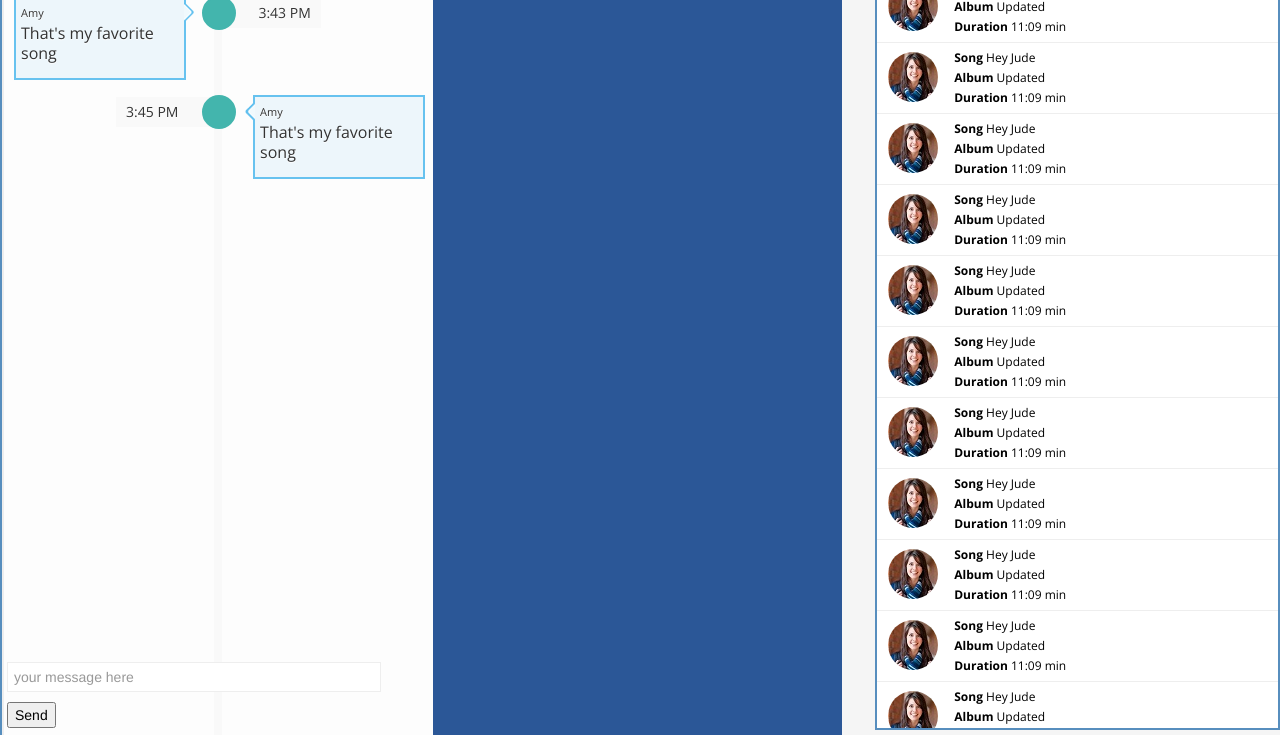
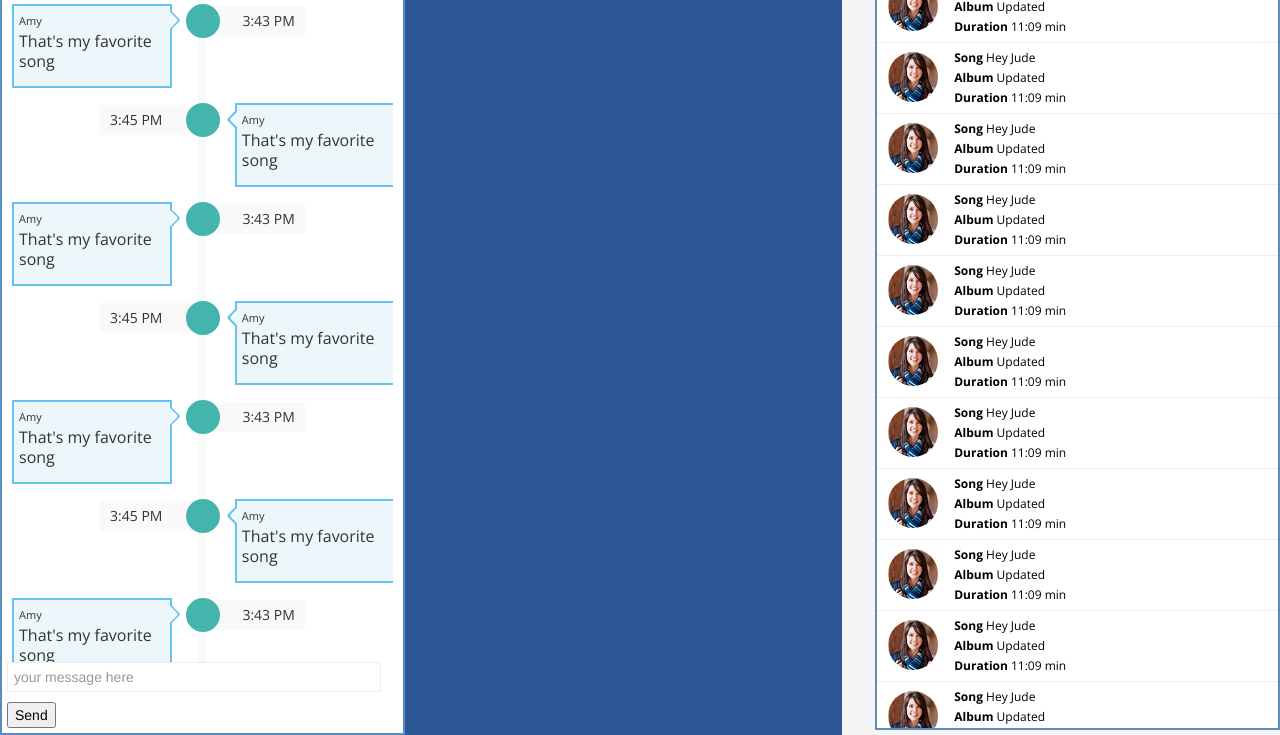
Before and after one commit to kaushikSarma/hackshetra-music-front-end, a website: page user/index.html in a window 1280 px wide. Shown: the part 65-800 px from the top of the page. Drawn offline with nearby package versions, Linux system fonts and the light colour scheme.

Commit message:
Chat box UI and Songs Playlist UI

```diff
--- a/resources/styl/UI.css
+++ b/resources/styl/UI.css
@@ -64,6 +64,7 @@ body{
     width: 400px;
     margin: 0!important;
     height: 100vh;
+    overflow: hidden;
 }
 .display{
     margin: 0!important;
@@ -78,12 +79,16 @@ body{
 .chat-box > form > input{
     width: 360px;
 }
-.chat-box > .dark{
+.chat-box > .chats{
     left: 0;
-    z-index: -1;
-    height: 70vh;
+    height: 90vh !important;
     padding-left: 10px;
     padding-right: 10px;
+}
+.chat-box > .chats > .timeline{
+    height: 84vh;
+    overflow-x: hidden;
+    overflow-y: scroll;
 }
 @media (max-width: 767px) {
     .playlist{
--- a/user/index.html
+++ b/user/index.html
@@ -19,9 +19,137 @@
     <div class="container-fluid-full">
         <div class="row-fluid">
             <div class="chat-box box span4">
-                <div class="dark">
+                <div class="chats">
                     <h1>Whats on your mind?</h1>
                     <div class="timeline">
+                        <div class="timeslot" style="height: 94px;">
+                            <div class="task">
+					    		<span>
+									<span class="type">Amy</span>
+									<span class="details">
+										That's my favorite song
+									</span>
+								</span>
+                                <div class="arrow"></div>
+                            </div>
+                            <div class="icon green">
+                            </div>
+                            <div class="time">
+                                3:43 PM
+                            </div>
+                        </div>
+                        <div class="timeslot alt" style="height: 94px;">
+                            <div class="task">
+					    		<span>
+									<span class="type">Amy</span>
+									<span class="details">
+										That's my favorite song
+									</span>
+								</span>
+                                <div class="arrow"></div>
+                            </div>
+                            <div class="icon green">
+                            </div>
+                            <div class="time">
+                                3:45 PM
+                            </div>
+                        </div>
+                        <div class="timeslot" style="height: 94px;">
+                            <div class="task">
+					    		<span>
+									<span class="type">Amy</span>
+									<span class="details">
+										That's my favorite song
+									</span>
+								</span>
+                                <div class="arrow"></div>
+                            </div>
+                            <div class="icon green">
+                            </div>
+                            <div class="time">
+                                3:43 PM
+                            </div>
+                        </div>
+                        <div class="timeslot alt" style="height: 94px;">
+                            <div class="task">
+					    		<span>
+									<span class="type">Amy</span>
+									<span class="details">
+										That's my favorite song
+									</span>
+								</span>
+                                <div class="arrow"></div>
+                            </div>
+                            <div class="icon green">
+                            </div>
+                            <div class="time">
+                                3:45 PM
+                            </div>
+                        </div>
+                        <div class="timeslot" style="height: 94px;">
+                            <div class="task">
+					    		<span>
+									<span class="type">Amy</span>
+									<span class="details">
+										That's my favorite song
+									</span>
+								</span>
+                                <div class="arrow"></div>
+                            </div>
+                            <div class="icon green">
+                            </div>
+                            <div class="time">
+                                3:43 PM
+                            </div>
+                        </div>
+                        <div class="timeslot alt" style="height: 94px;">
+                            <div class="task">
+					    		<span>
+									<span class="type">Amy</span>
+									<span class="details">
+										That's my favorite song
+									</span>
+								</span>
+                                <div class="arrow"></div>
+                            </div>
+                            <div class="icon green">
+                            </div>
+                            <div class="time">
+                                3:45 PM
+                            </div>
+                        </div>
+                        <div class="timeslot" style="height: 94px;">
+                            <div class="task">
+					    		<span>
+									<span class="type">Amy</span>
+									<span class="details">
+										That's my favorite song
+									</span>
+								</span>
+                                <div class="arrow"></div>
+                            </div>
+                            <div class="icon green">
+                            </div>
+                            <div class="time">
+                                3:43 PM
+                            </div>
+                        </div>
+                        <div class="timeslot alt" style="height: 94px;">
+                            <div class="task">
+					    		<span>
+									<span class="type">Amy</span>
+									<span class="details">
+										That's my favorite song
+									</span>
+								</span>
+                                <div class="arrow"></div>
+                            </div>
+                            <div class="icon green">
+                            </div>
+                            <div class="time">
+                                3:45 PM
+                            </div>
+                        </div>
                         <div class="timeslot" style="height: 94px;">
                             <div class="task">
 					    		<span>
```
